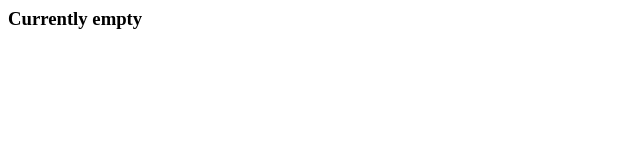
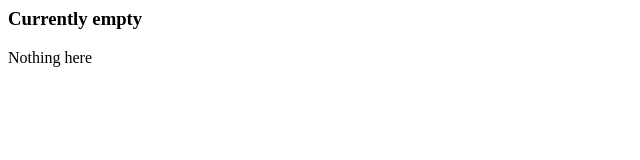
Before and after one commit to Ruebled/Ruebled, a plain HTML site: page index.html in a window 1280 px wide. Shown: the whole page, without its empty margins (0-640 px from the left). Drawn offline with Linux system fonts and the light colour scheme.

Commit message:
Changes test publish

```diff
--- a/index.html
+++ b/index.html
@@ -1,3 +1,4 @@
 <body>
   <h3>Currently empty</h3>
+  Nothing here
 </body>
```
